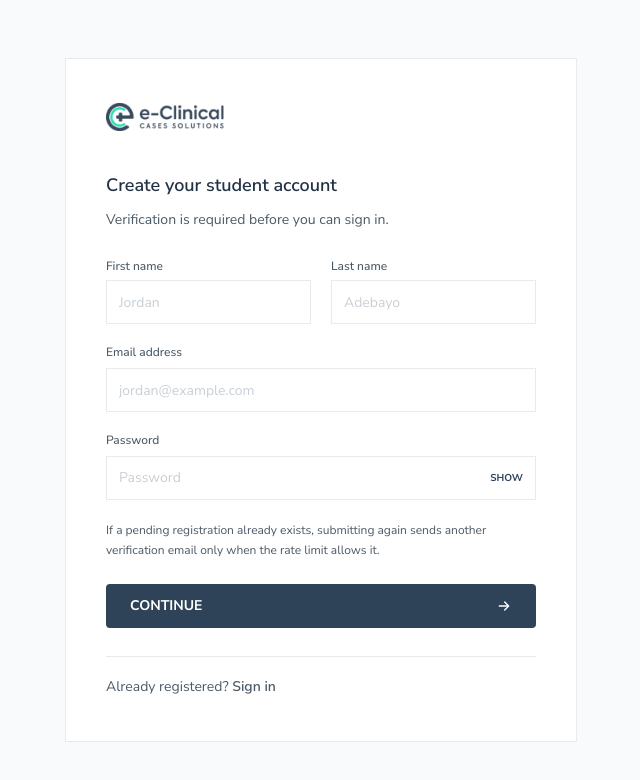
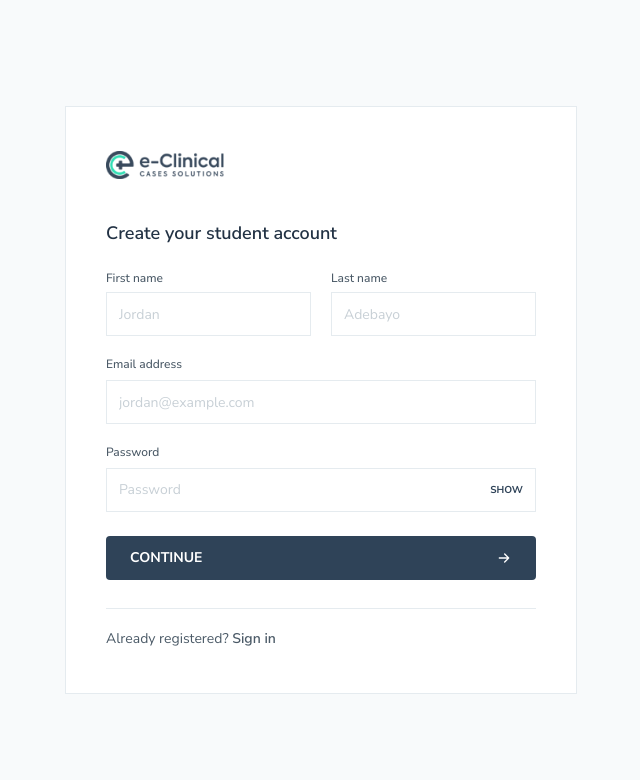
Before and after one commit to ujahio/eccs-ai, a Next.js app: page /register in a window 1280 px wide. Shown: the top 780 px of the page, without its empty margins (319-959 px from the left). Built offline with nearby package versions, Linux system fonts and the light colour scheme.

Commit message:
change email sender name + clean up text + lint

```diff
--- a/src/app/(public)/register/page.tsx
+++ b/src/app/(public)/register/page.tsx
@@ -27,9 +27,6 @@ export default function RegisterPage() {
 						>
 							Create your student account
 						</h1>
-						<p className="mt-3 text-sm leading-6 text-muted-gray">
-							Verification is required before you can sign in.
-						</p>
 					</div>
 
 					<RegistrationForm
--- a/src/features/auth/registration/registration-form.tsx
+++ b/src/features/auth/registration/registration-form.tsx
@@ -7,7 +7,7 @@ import {
 	initialRegistrationFormState,
 	type RegistrationAction,
 	type RegistrationField,
-	type RegistrationFormState
+	type RegistrationFormState,
 } from "./state";
 
 type RegistrationFormProps = {
@@ -23,7 +23,7 @@ const passwordShellBaseClasses =
 
 function fieldError(
 	state: RegistrationFormState,
-  field: RegistrationField
+	field: RegistrationField,
 ): string | undefined {
 	return state.errors[field]?.[0];
 }
@@ -75,12 +75,12 @@ function StatusMessage({ state }: { state: RegistrationFormState }) {
 
 export function RegistrationForm({
 	action,
-  initialState
+	initialState,
 }: RegistrationFormProps) {
 	const [showPassword, setShowPassword] = useState(false);
 	const [state, formAction, isPending] = useActionState(
 		action,
-    initialState ?? initialRegistrationFormState
+		initialState ?? initialRegistrationFormState,
 	);
 	const firstNameError = fieldError(state, "firstName");
 	const lastNameError = fieldError(state, "lastName");
@@ -234,14 +234,6 @@ export function RegistrationForm({
 
 			<StatusMessage state={state} />
 
-      <p
-        className="mt-5 text-xs leading-5 text-muted-gray"
-        data-testid="register-resend-helper"
-      >
-        If a pending registration already exists, submitting again sends another
-        verification email only when the rate limit allows it.
-      </p>
-
 			<Button
 				className="group mt-6 w-full justify-start px-5 text-left transition duration-200 hover:!bg-action-hover"
 				data-testid="register-submit"
--- a/src/lib/aws/resources.ts
+++ b/src/lib/aws/resources.ts
@@ -42,12 +42,11 @@ export function getAuthResources() {
 			"UserProfileTable.name",
 		),
 		emailSender:
-			process.env.ECCS_EMAIL_SENDER ?? "no-reply@eccs-online.xyz",
+			process.env.ECCS_EMAIL_SENDER ?? "no-reply@contact.eccs-online.xyz",
 		resendApiKey: required(
 			linkedResources.ResendApiKey?.value ?? process.env.RESEND_API_KEY,
 			"ResendApiKey.value",
 		),
-		appBaseUrl:
-			process.env.NEXT_PUBLIC_APP_URL ?? "http://localhost:3001",
+		appBaseUrl: process.env.NEXT_PUBLIC_APP_URL ?? "http://localhost:3001",
 	};
 }
```
Also changed, not shown: 1 other file (tests, documents, lock files or other folders). Lines whose indentation alone changed are shown as unchanged.
